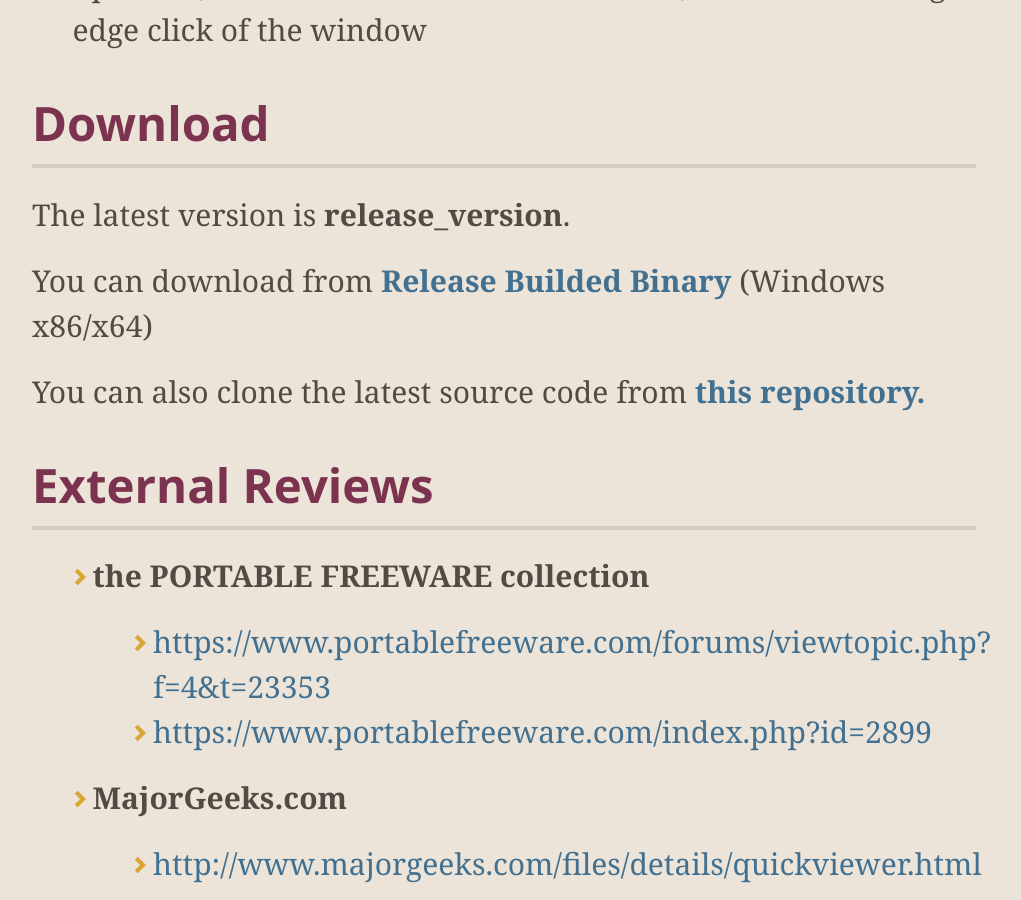
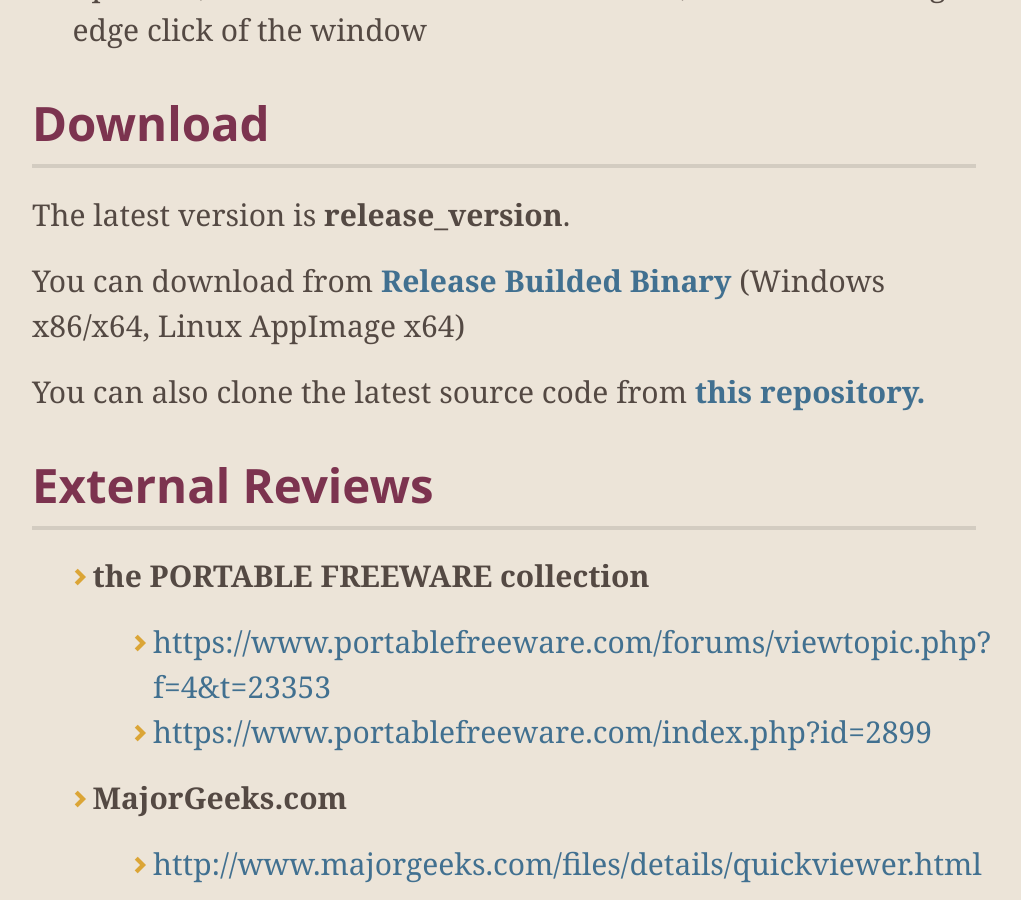
Before and after one commit to kanryu/quickviewer, a Jekyll site: the page built from docs/index.md, in a window 1280 px wide and 900 px high, scrolled down 2351 px. Shown: the whole window, without its empty margins (136-1157 px from the left). Built offline with Jekyll 4.4.1, drawn with Linux system fonts in a browser that asks for light colours; nearby versions of some CDN libraries; comment, search, counter and statistics services are not loaded; our own code applies the rules of GitHub Pages for plain Markdown files.

Commit message:
Update index.md

```diff
--- a/docs/index.md
+++ b/docs/index.md
@@ -48,7 +48,7 @@ You can browse images with much smoother response than ever before.
 
 The latest version is **release_version**.
 
-You can download from **[Release Builded Binary](https://github.com/kanryu/quickviewer/releases)** (Windows x86/x64)
+You can download from **[Release Builded Binary](https://github.com/kanryu/quickviewer/releases)** (Windows x86/x64, Linux AppImage x64)
 
 You can also clone the latest source code from **[this repository.](https://github.com/kanryu/quickviewer)**
 
```
